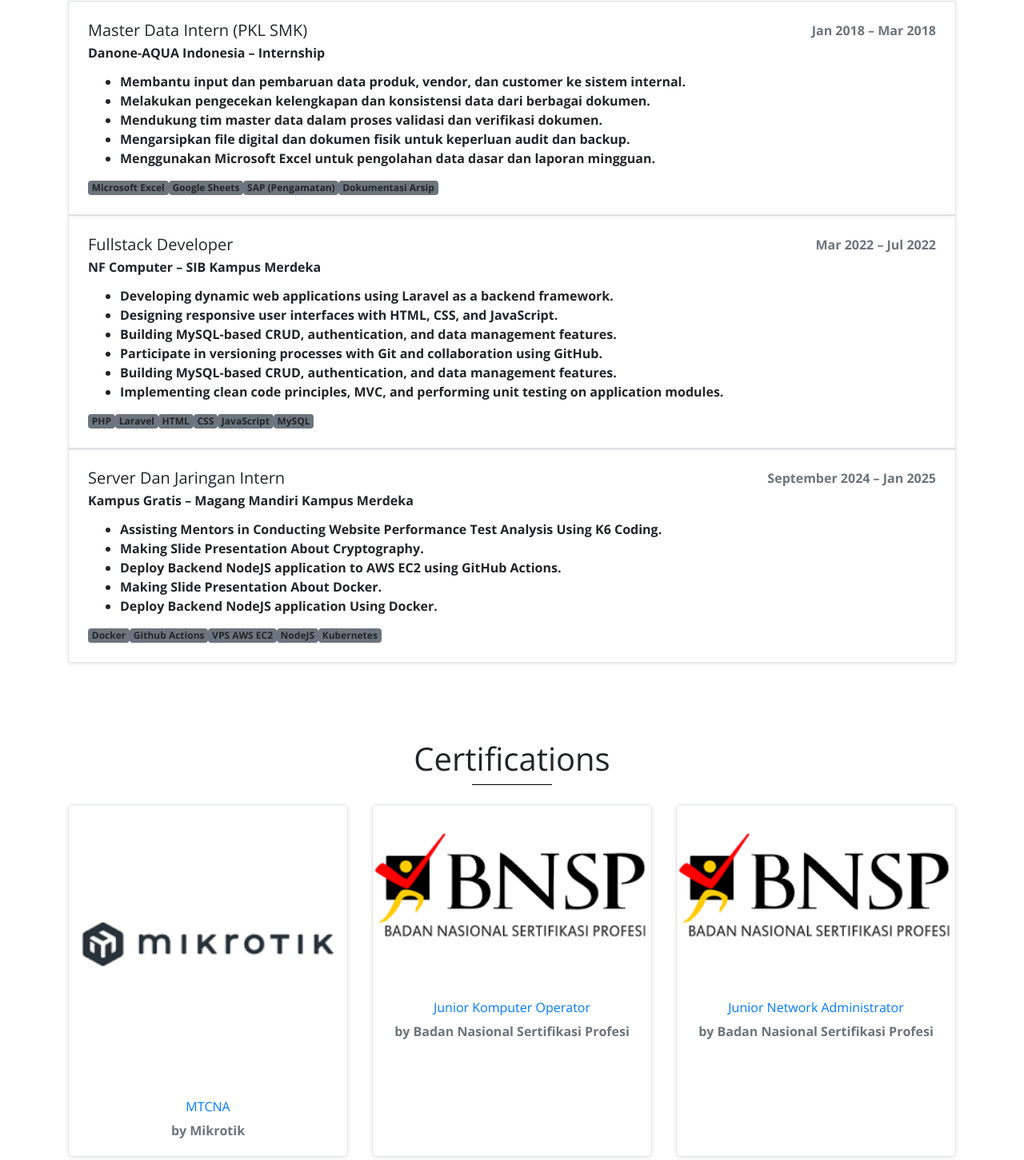
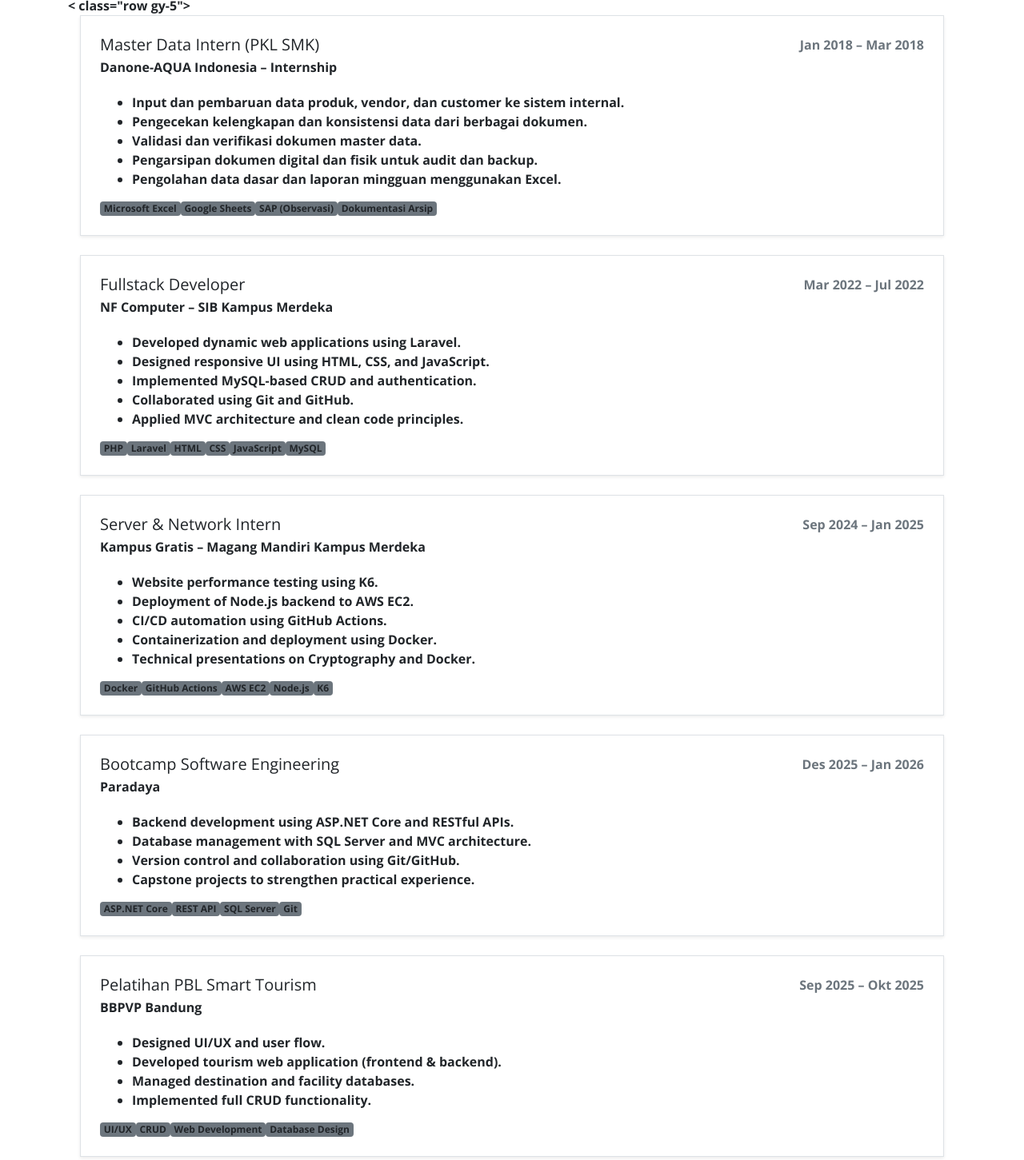
Before and after one commit to davidocta123/Website_Portfolio_me, a plain HTML site: page About.html in a window 1280 px wide. Shown: the part 711-2162 px from the top of the page at 80% size. Drawn offline with nearby package versions, Linux system fonts and the light colour scheme; a web font is replaced by a local one.

Commit message:
Update Portfolio

```diff
--- a/experience.html
+++ b/About.html
@@ -84,8 +84,8 @@
               <a class="nav-link headerachor" href="index.html">Home</a>
             </li>
             <li class="nav-item">
-              <a class="nav-link headerachor" href="experience.html"
-                >Experience</a
+              <a class="nav-link headerachor" href="About.html"
+                >About</a
               >
             </li>
             <li class="nav-item">
@@ -126,52 +126,55 @@
           <hr style="width: 100px; margin: 0 auto; border-color: #000;" />
         </div>
 
-        <div class="row gy-4">
+< class="row gy-5">
 
-          <!-- Template Item -->
-          <div class="col-12">
-            <div class="p-4 shadow-sm border rounded-3">
-              <div class="d-flex justify-content-between">
+  <!-- Master Data Intern -->
+  <div class="col-12 mb-4">
+    <div class="p-4 shadow-sm border rounded-3 bg-white">
+      <div class="d-flex justify-content-between flex-wrap">
         <div>
           <h5 class="fw-bold mb-1">Master Data Intern (PKL SMK)</h5>
           <p class="mb-1">Danone-AQUA Indonesia – Internship</p>
         </div>
         <div class="text-muted">Jan 2018 – Mar 2018</div>
       </div>
-              <ul class="mt-2 mb-2">
-                <li>Membantu input dan pembaruan data produk, vendor, dan customer ke sistem internal.</li>
-                <li>Melakukan pengecekan kelengkapan dan konsistensi data dari berbagai dokumen.</li>
-                <li>Mendukung tim master data dalam proses validasi dan verifikasi dokumen.</li>
-                <li>Mengarsipkan file digital dan dokumen fisik untuk keperluan audit dan backup.</li>
-                <li>Menggunakan Microsoft Excel untuk pengolahan data dasar dan laporan mingguan.</li>
+
+      <ul class="mt-3">
+        <li>Input dan pembaruan data produk, vendor, dan customer ke sistem internal.</li>
+        <li>Pengecekan kelengkapan dan konsistensi data dari berbagai dokumen.</li>
+        <li>Validasi dan verifikasi dokumen master data.</li>
+        <li>Pengarsipan dokumen digital dan fisik untuk audit dan backup.</li>
+        <li>Pengolahan data dasar dan laporan mingguan menggunakan Excel.</li>
       </ul>
+
       <div class="d-flex flex-wrap gap-2 mt-3">
         <span class="badge bg-secondary">Microsoft Excel</span>
         <span class="badge bg-secondary">Google Sheets</span>
-                <span class="badge bg-secondary">SAP (Pengamatan)</span>
+        <span class="badge bg-secondary">SAP (Observasi)</span>
         <span class="badge bg-secondary">Dokumentasi Arsip</span>
       </div>
     </div>
   </div>
 
-          <!-- Template Item 2 -->
-          <div class="col-12">
-            <div class="p-4 shadow-sm border rounded-9">
-              <div class="d-flex justify-content-between">
+  <!-- Fullstack Developer -->
+  <div class="col-12 mb-4">
+    <div class="p-4 shadow-sm border rounded-3 bg-white">
+      <div class="d-flex justify-content-between flex-wrap">
         <div>
           <h5 class="fw-bold mb-1">Fullstack Developer</h5>
           <p class="mb-1">NF Computer – SIB Kampus Merdeka</p>
         </div>
         <div class="text-muted">Mar 2022 – Jul 2022</div>
       </div>
-              <ul class="mt-2 mb-2">
-                <li>Developing dynamic web applications using Laravel as a backend framework.</li>
-                <li>Designing responsive user interfaces with HTML, CSS, and JavaScript.</li>
-                <li>Building MySQL-based CRUD, authentication, and data management features.</li>
-                <li>Participate in versioning processes with Git and collaboration using GitHub.</li>
-                <li>Building MySQL-based CRUD, authentication, and data management features.</li>
-                <li>Implementing clean code principles, MVC, and performing unit testing on application modules.</li>
+
+      <ul class="mt-3">
+        <li>Developed dynamic web applications using Laravel.</li>
+        <li>Designed responsive UI using HTML, CSS, and JavaScript.</li>
+        <li>Implemented MySQL-based CRUD and authentication.</li>
+        <li>Collaborated using Git and GitHub.</li>
+        <li>Applied MVC architecture and clean code principles.</li>
       </ul>
+
       <div class="d-flex flex-wrap gap-2 mt-3">
         <span class="badge bg-secondary">PHP</span>
         <span class="badge bg-secondary">Laravel</span>
@@ -183,33 +186,89 @@
     </div>
   </div>
 
-          <!-- Template Item 2 -->
-          <div class="col-12">
-            <div class="p-4 shadow-sm border rounded-9">
-              <div class="d-flex justify-content-between">
+  <!-- Server & Network Intern -->
+  <div class="col-12 mb-4">
+    <div class="p-4 shadow-sm border rounded-3 bg-white">
+      <div class="d-flex justify-content-between flex-wrap">
         <div>
-                  <h5 class="fw-bold mb-1">Server Dan Jaringan Intern</h5>
+          <h5 class="fw-bold mb-1">Server & Network Intern</h5>
           <p class="mb-1">Kampus Gratis – Magang Mandiri Kampus Merdeka</p>
         </div>
-                <div class="text-muted">September 2024 – Jan 2025</div>
+        <div class="text-muted">Sep 2024 – Jan 2025</div>
       </div>
-              <ul class="mt-2 mb-2">
-                <li>Assisting Mentors in Conducting Website Performance Test Analysis Using K6 Coding.</li>
-                <li>Making Slide Presentation About Cryptography.</li>
-                <li>Deploy Backend NodeJS application to AWS EC2 using GitHub Actions.</li>
-                <li>Making Slide Presentation About Docker.</li>
-                <li>Deploy Backend NodeJS application Using Docker.</li>
+
+      <ul class="mt-3">
+        <li>Website performance testing using K6.</li>
+        <li>Deployment of Node.js backend to AWS EC2.</li>
+        <li>CI/CD automation using GitHub Actions.</li>
+        <li>Containerization and deployment using Docker.</li>
+        <li>Technical presentations on Cryptography and Docker.</li>
       </ul>
+
       <div class="d-flex flex-wrap gap-2 mt-3">
-                <span class="badge bg-secondary">Docker </span>
-                <span class="badge bg-secondary">Github Actions</span>
-                <span class="badge bg-secondary">VPS AWS EC2</span>
-                <span class="badge bg-secondary">NodeJS</span>
-                <span class="badge bg-secondary">Kubernetes</span>
+        <span class="badge bg-secondary">Docker</span>
+        <span class="badge bg-secondary">GitHub Actions</span>
+        <span class="badge bg-secondary">AWS EC2</span>
+        <span class="badge bg-secondary">Node.js</span>
+        <span class="badge bg-secondary">K6</span>
       </div>
     </div>
   </div>
-          <!-- Tambah job lainnya dengan format yang sama -->
+
+  <!-- Bootcamp Paradaya -->
+  <div class="col-12 mb-4">
+    <div class="p-4 shadow-sm border rounded-3 bg-white">
+      <div class="d-flex justify-content-between flex-wrap">
+        <div>
+          <h5 class="fw-bold mb-1">Bootcamp Software Engineering</h5>
+          <p class="mb-1">Paradaya</p>
+        </div>
+        <div class="text-muted">Des 2025 – Jan 2026</div>
+      </div>
+
+      <ul class="mt-3">
+        <li>Backend development using ASP.NET Core and RESTful APIs.</li>
+        <li>Database management with SQL Server and MVC architecture.</li>
+        <li>Version control and collaboration using Git/GitHub.</li>
+        <li>Capstone projects to strengthen practical experience.</li>
+      </ul>
+
+      <div class="d-flex flex-wrap gap-2 mt-3">
+        <span class="badge bg-secondary">ASP.NET Core</span>
+        <span class="badge bg-secondary">REST API</span>
+        <span class="badge bg-secondary">SQL Server</span>
+        <span class="badge bg-secondary">Git</span>
+      </div>
+    </div>
+  </div>
+
+  <!-- PBL BBPVP -->
+  <div class="col-12 mb-4">
+    <div class="p-4 shadow-sm border rounded-3 bg-white">
+      <div class="d-flex justify-content-between flex-wrap">
+        <div>
+          <h5 class="fw-bold mb-1">Pelatihan PBL Smart Tourism</h5>
+          <p class="mb-1">BBPVP Bandung</p>
+        </div>
+        <div class="text-muted">Sep 2025 – Okt 2025</div>
+      </div>
+
+      <ul class="mt-3">
+        <li>Designed UI/UX and user flow.</li>
+        <li>Developed tourism web application (frontend & backend).</li>
+        <li>Managed destination and facility databases.</li>
+        <li>Implemented full CRUD functionality.</li>
+      </ul>
+
+      <div class="d-flex flex-wrap gap-2 mt-3">
+        <span class="badge bg-secondary">UI/UX</span>
+        <span class="badge bg-secondary">CRUD</span>
+        <span class="badge bg-secondary">Web Development</span>
+        <span class="badge bg-secondary">Database Design</span>
+      </div>
+    </div>
+  </div>
+
         </div>
       </div>
         </section>
```
Also changed, not shown: contact.html (+3 -3 lines), index.html (+8 -7 lines), project.html (+46 -2 lines), skill.html (+3 -3 lines). Lines whose indentation alone changed are shown as unchanged.
